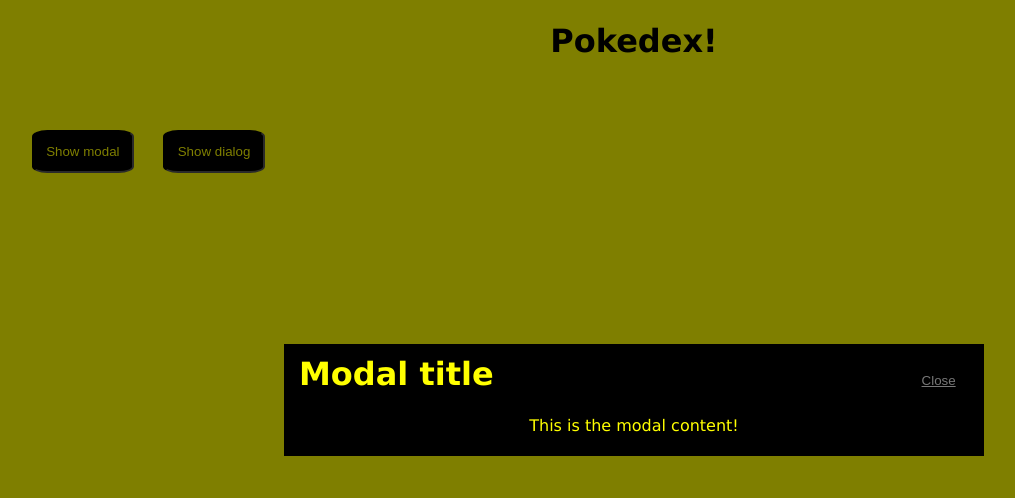
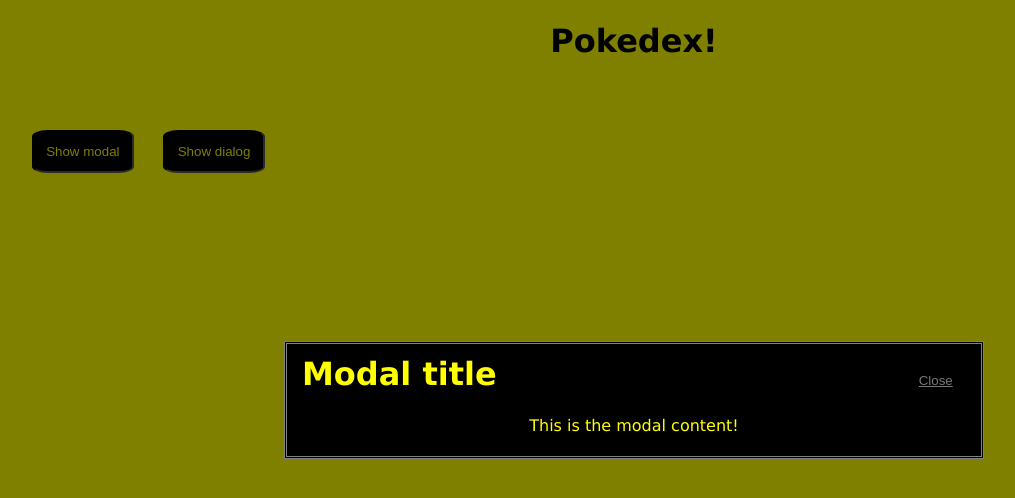
Before and after one commit to RenshawDavies/simple_js_app, a plain HTML site: page index.html in a window 1280 px wide. Both pictures are taken after a click on the button "Show modal". Shown: the whole page, without its empty margins (6-1021 px from the left). Drawn offline with Linux system fonts and the light colour scheme.

Commit message:
Update styles.css
Added border to modal

```diff
--- a/css/styles.css
+++ b/css/styles.css
@@ -76,6 +76,9 @@
   padding: 15px;
   width: 100%;
   max-width: 700px;
+  border: gray;
+  border-width: 10 px;
+  border-style: double;
 }
 
 .modal-close {
```
